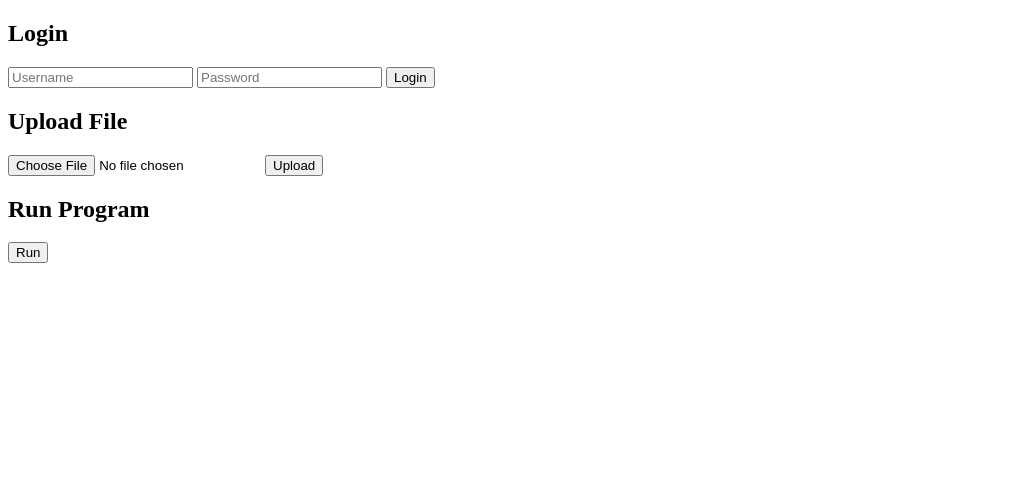
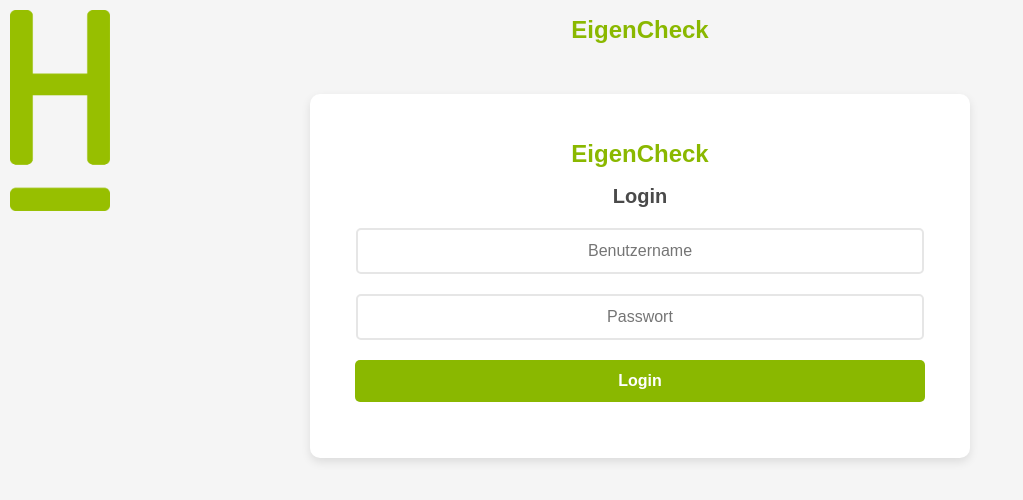
Before and after one commit to jAInnes/EigenCheck_release, a plain HTML site: page templates/index.html in a window 1280 px wide. Shown: the whole page, without its empty margins (0-1023 px from the left). Drawn offline with Linux system fonts and the light colour scheme.

Commit message:
new Ui update

```diff
--- a/templates/index.html
+++ b/templates/index.html
@@ -1,38 +1,46 @@
 <!DOCTYPE html>
-<html lang="en">
+<html lang="de">
 <head>
     <meta charset="UTF-8">
     <meta name="viewport" content="width=device-width, initial-scale=1.0">
-    <title>EigenCheck - Frontend Draft</title>
+    <title>Numerik-Testumgebung | Hochschule Hannover</title>
+    <link rel="stylesheet" href="styles.css"> <!--  Use Updated CSS -->
 </head>
-<body>
+<header>
+    <img src="assets/logo.png" alt="HSH Logo" class="logo">
+    <h1>EigenCheck</h1>
+</header>
 
 
-    <main>
-        <!-- Login Section -->
-        <section id="loginSection">
+<body>
+    <div class="container">
+        <h1>EigenCheck</h1>
+
+        <!--  Login Section -->
+        <div id="loginSection">
             <h2>Login</h2>
-            <input type="text" id="username" placeholder="Username">
-            <input type="password" id="password" placeholder="Password">
+            <input type="text" id="username" placeholder="Benutzername">
+            <input type="password" id="password" placeholder="Passwort">
             <button onclick="login()">Login</button>
             <p id="loginStatus"></p>
-        </section>
+        </div>
 
-        <!-- Upload Section (Hidden Initially) -->
-        <section id="uploadSection" class="hidden">
-            <h2>Upload File</h2>
+        <!--  Upload Section (Hidden Initially) -->
+        <div id="uploadSection" class="hidden">
+            <h2>Datei hochladen</h2>
             <input type="file" id="fileInput">
-            <button onclick="uploadFile()">Upload</button>
+            <button onclick="uploadFile()">Hochladen</button>
             <p id="uploadStatus"></p>
-        </section>
+        </div>
 
-        <!-- Run Section (Hidden Initially) -->
-        <section id="runSection" class="hidden">
-            <h2>Run Program</h2>
-            <button onclick="runCProgram()">Run</button>
+        <!--  Run Section (Hidden Initially) -->
+        <div id="runSection" class="hidden">
+            <h2>Programm ausführen</h2>
+            <button onclick="runCProgram()">Ausführen</button>
             <p id="runStatus"></p>
-        </section>
-    </main>
+        </div>
+    </div>
+
 
     <script src="static/script.js"></script>
 
--- /dev/null
+++ b/templates/styles.css
@@ -0,0 +1,108 @@
+/*  Hochschule Hannover Theme */
+:root {
+    --primary-color: #8AB800; /* Hochschule Green */
+    --secondary-color: #4A4A4A; /* Dark Gray */
+    --background-light: #F5F5F5; /* Light Gray */
+    --accent-color: #E6E6E6; /* Lighter Gray */
+    --text-color: #333;
+    --button-hover: #6A9600;
+}
+
+/*  Global Styles */
+body {
+    font-family: "Arial", sans-serif;
+    background: var(--background-light);
+    color: var(--text-color);
+    text-align: center;
+    margin: 0;
+    padding: 0;
+}
+
+/*  Main Container */
+.container {
+    max-width: 600px;
+    margin: 50px auto;
+    padding: 30px;
+    background: white;
+    border-radius: 10px;
+    box-shadow: 0px 4px 10px rgba(0, 0, 0, 0.1);
+}
+
+/*  Headings */
+h1 {
+    color: var(--primary-color);
+    font-size: 24px;
+    font-weight: bold;
+    margin-bottom: 15px;
+}
+
+h2 {
+    font-size: 20px;
+    color: var(--secondary-color);
+    margin-bottom: 10px;
+}
+
+/*  Inputs */
+input {
+    width: 90%;
+    padding: 12px;
+    margin: 10px 0;
+    border: 2px solid var(--accent-color);
+    border-radius: 5px;
+    font-size: 16px;
+    text-align: center;
+    transition: all 0.3s ease;
+}
+
+input:focus {
+    border-color: var(--primary-color);
+    outline: none;
+}
+
+/*  Buttons */
+button {
+    width: 95%;
+    padding: 12px;
+    margin: 10px 0;
+    background-color: var(--primary-color);
+    color: white;
+    font-size: 16px;
+    font-weight: bold;
+    border: none;
+    border-radius: 5px;
+    cursor: pointer;
+    transition: all 0.3s ease;
+}
+
+button:hover {
+    background-color: var(--button-hover);
+}
+
+/*  Status Messages */
+p {
+    font-weight: bold;
+    color: var(--secondary-color);
+}
+
+/*  Hide Sections by Default */
+.hidden {
+    display: none;
+}
+
+/*  Responsive Design */
+@media (max-width: 768px) {
+    .container {
+        max-width: 90%;
+    }
+
+    input, button {
+        width: 100%;
+    }
+}
+.logo {
+    position: absolute; /* Fixes position to top-left */
+    top: 10px; /* Distance from top */
+    left: 10px; /* Distance from left */
+    width: 100px; /* Adjust logo size */
+    height: auto;
+}
```
Also changed, not shown: templates/assets/logo.png (added), 4 other files.
